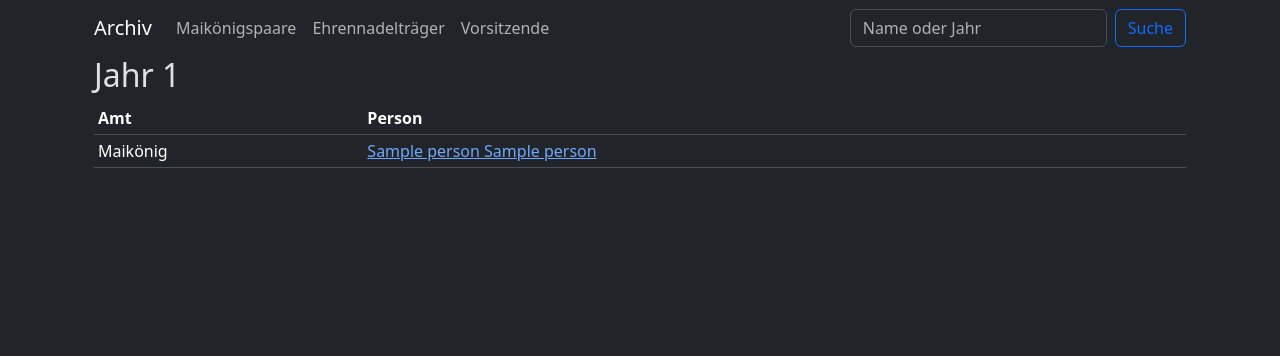
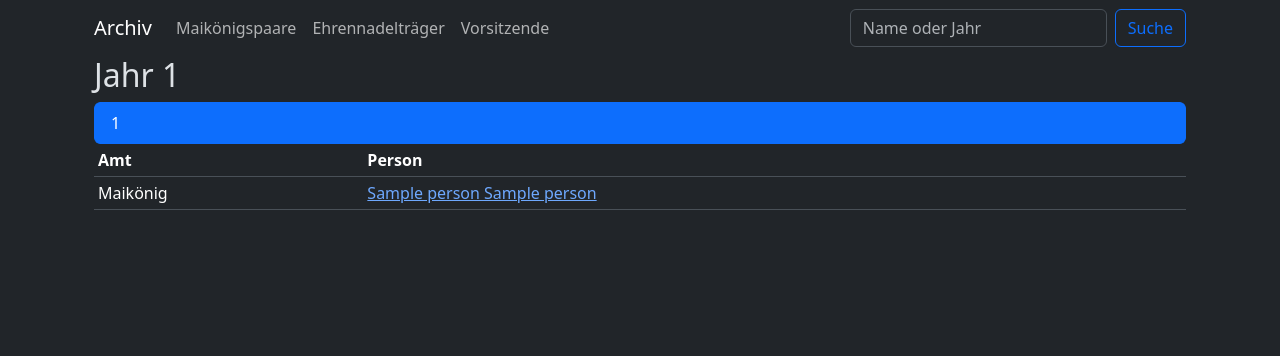
Before and after one commit to cehser/mgarchiv, a Django app: page /jahr/1 in a window 1280 px wide. Shown: the top 356 px of the page. Run offline with Django 4.2, Linux system fonts and the light colour scheme; tables that the repository leaves empty hold one stand-in row (values such as "Sample post"); parts of the project's set-up code (start-up, migrations or seed data) failed here and were passed over.

Commit message:
Auswahlliste für Jahre in Jahresansicht ergänzt

```diff
--- a/archiv/static/custom.css
+++ b/archiv/static/custom.css
@@ -21,3 +21,23 @@
     --bs-btn-focus-box-shadow: 0 0 0 .25rem rgba(255, 255, 255, .2);
   }
 }
+
+/* custom scrollbar */
+::-webkit-scrollbar {
+  width: 20px;
+}
+
+::-webkit-scrollbar-track {
+  background-color: transparent;
+}
+
+::-webkit-scrollbar-thumb {
+  background-color: #d6dee1;
+  border-radius: 20px;
+  border: 6px solid transparent;
+  background-clip: content-box;
+}
+
+::-webkit-scrollbar-thumb:hover {
+  background-color: #a8bbbf;
+}
--- a/archiv/templates/maijahr.html
+++ b/archiv/templates/maijahr.html
@@ -4,9 +4,13 @@
   Jahr {{ maijahr.jahr }} Archiv Maigesellschaft Derichsweiler
 {% endblock %}
 
-
 {% block content %}
   <h2>Jahr {{ maijahr.jahr }}</h2>
+  <div class="list-group list-group-horizontal position-relative overflow-auto">
+    {% for j in maijahre %}
+      <a href="{% url 'jahr' j.jahr %}" id="link{{j.jahr}}" class="list-group-item list-group-item-action {% if j.jahr == maijahr.jahr %} active {% endif %}">{{ j.jahr }}</a>
+    {% endfor %}
+  </div>
   <table class="table table-sm">
     <thead><tr>
     <th>Amt</th>
@@ -25,5 +29,11 @@
       {% endfor %}
     </tbody>
   </table>
-
+  <script type="application/javascript">
+    document.getElementById("link{{maijahr.jahr}}").scrollIntoView({
+      behavior: "auto",
+      block: "end",
+      inline: "center"
+    });
+   </script>
 {% endblock %}
--- a/archiv/views.py
+++ b/archiv/views.py
@@ -13,6 +13,7 @@ from django.shortcuts import redirect
 
 def jahr(request, jahr):
   maijahr = Maijahr.objects.get(jahr=jahr)
+  maijahre = Maijahr.objects.all()
   aemter= [{'amt': amt, 'personen':list(group)} for amt, group in groupby(maijahr.aemter_set.order_by('amt'), lambda x: x.amt)]
 
   order = [key for (key, value) in Aemter.AEMTER_CHOICES]
@@ -21,6 +22,7 @@ def jahr(request, jahr):
   template = loader.get_template('maijahr.html')
   context = {
     'maijahr': maijahr,
+    'maijahre' : maijahre,
     'aemter': aemter,
   }
   return HttpResponse(template.render(context, request))
```
